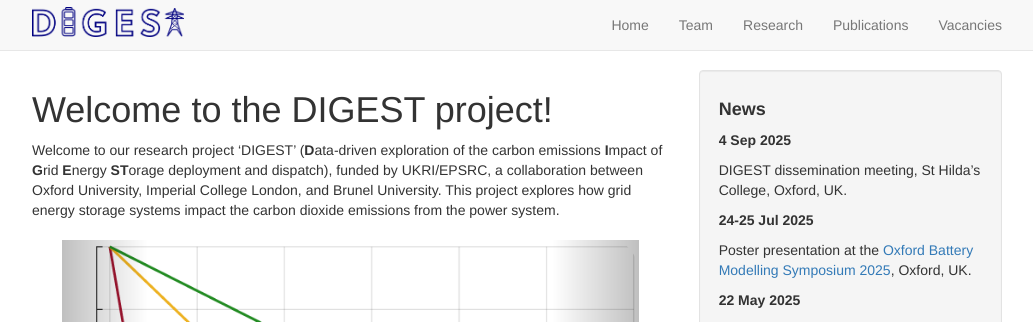
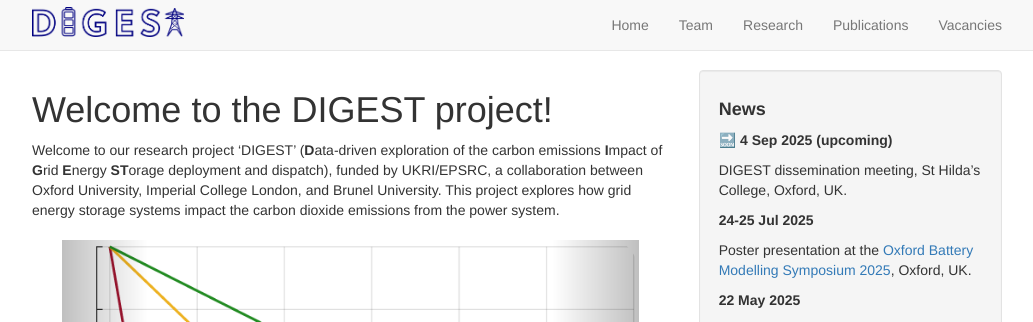
Before and after one commit to EPSRC-DIGEST/epsrc-digest.github.io, a Jekyll site: the page built from _pages/home.md, in a window 1280 px wide and 900 px high. Shown: the top 322 px of the window, without its empty margins (123-1156 px from the left). Built offline with Jekyll 4.4.1, drawn with Linux system fonts in a browser that asks for light colours; nearby versions of some CDN libraries.

Commit message:
Update news.yml

```diff
--- a/_data/news.yml
+++ b/_data/news.yml
@@ -1,4 +1,4 @@
-- date: 4 Sep 2025
+- date: 🔜 4 Sep 2025 (upcoming)
   headline: DIGEST dissemination meeting, St Hilda's College, Oxford, UK.
 
 - date: 24-25 Jul 2025
```
